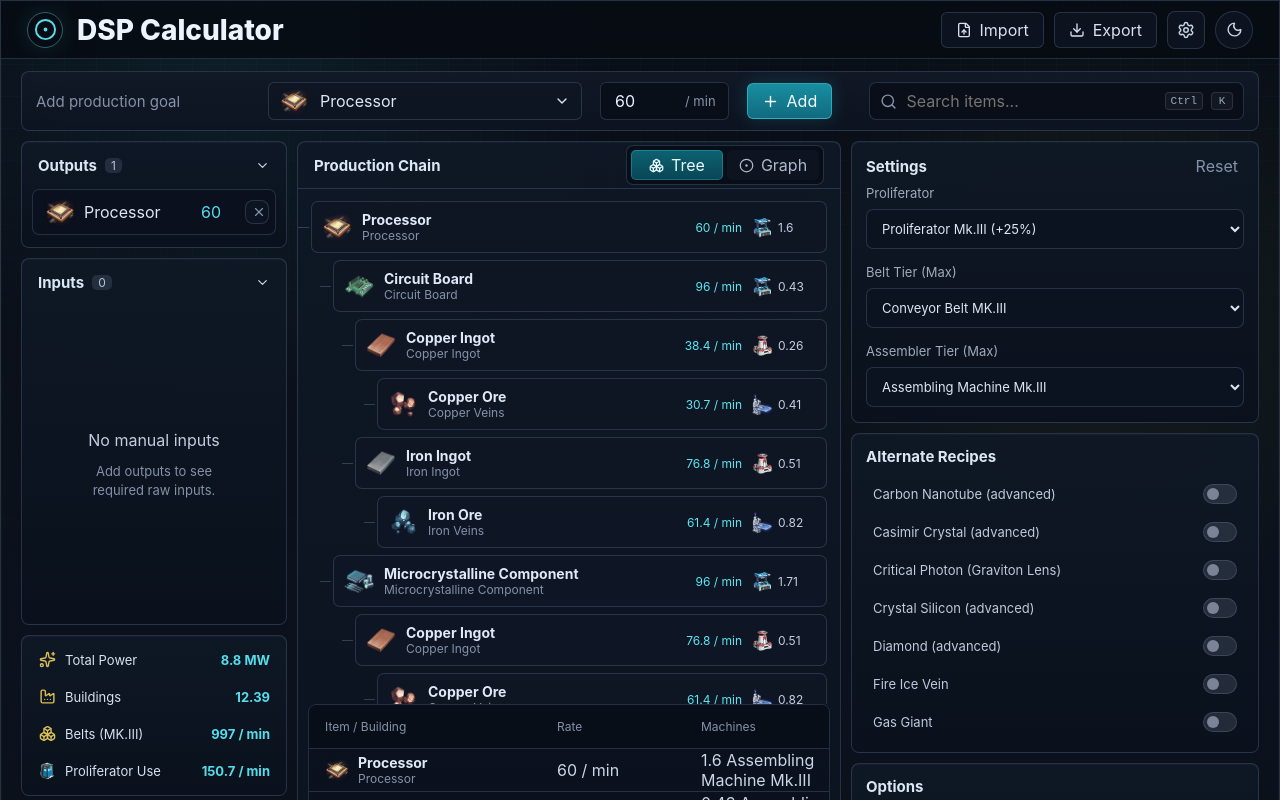
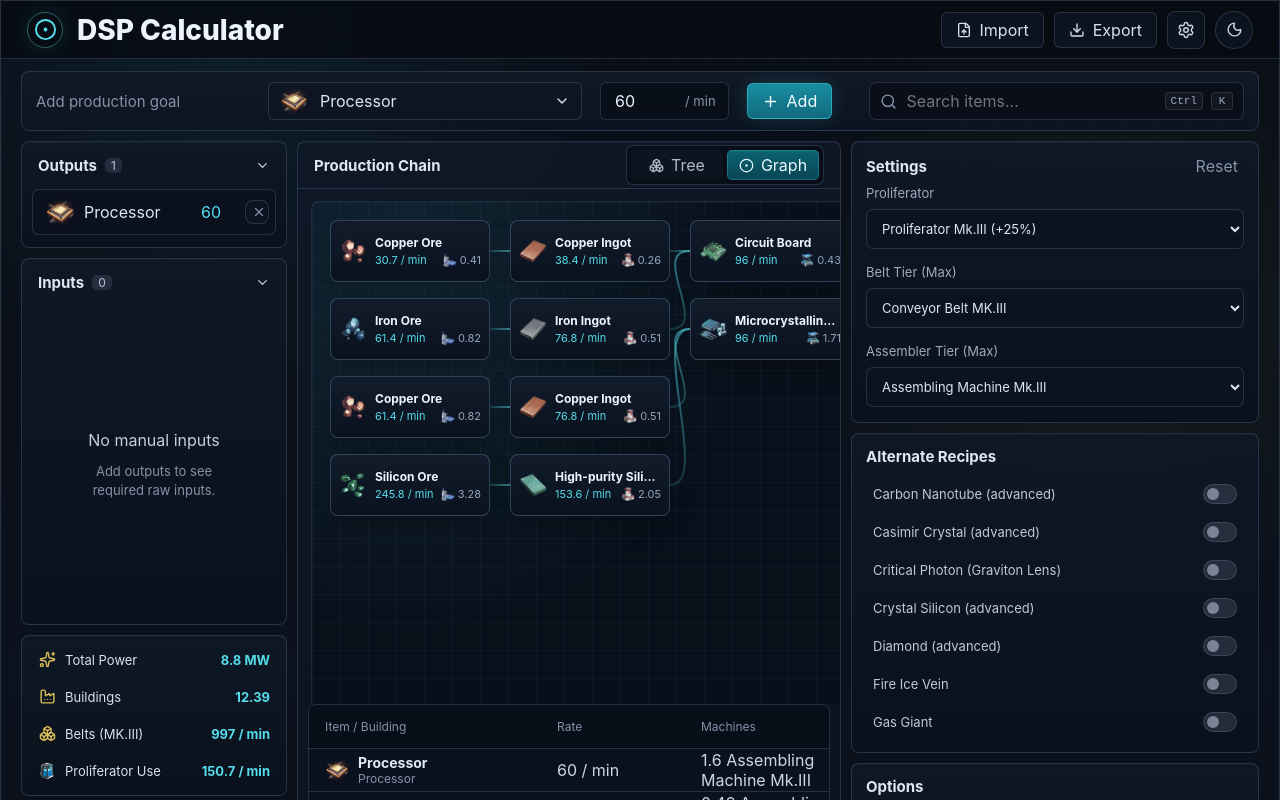
Before and after one commit to stevengglandry/dsp-calculator, a React (Vite) app: page / in a window 1280 px wide. Shown: the top 800 px of the page. Built offline with nearby package versions, Linux system fonts and the light colour scheme.

Commit message:
Make Graph view default on load and add production building icon/count to graph nodes

```diff
--- a/src/App.css
+++ b/src/App.css
@@ -540,7 +540,7 @@ kbd {
   grid-template-columns: auto minmax(0, 1fr);
   align-items: center;
   gap: 8px;
-  width: 146px;
+  width: 160px;
   min-height: 62px;
   padding: 8px;
   color: #dce6f4;
@@ -577,24 +577,40 @@ kbd {
   min-width: 0;
 }
 
-.graph-node-copy strong,
-.graph-node-copy small {
+.graph-node-copy strong {
   display: block;
+  overflow: hidden;
+  text-overflow: ellipsis;
+  white-space: nowrap;
+  color: #eef5ff;
+  font-size: 12px;
+  font-weight: 740;
+}
+
+.graph-node-details {
+  display: flex;
+  align-items: center;
+  justify-content: space-between;
+  margin-top: 3px;
+  gap: 4px;
+  min-width: 0;
+}
+
+.graph-node-details small {
+  color: var(--cyan);
+  font-size: 11px;
   overflow: hidden;
   text-overflow: ellipsis;
   white-space: nowrap;
 }
 
-.graph-node-copy strong {
-  color: #eef5ff;
-  font-size: 12px;
-  font-weight: 740;
-}
-
-.graph-node-copy small {
-  margin-top: 3px;
-  color: var(--cyan);
+.graph-node-machine {
+  display: inline-flex;
+  align-items: center;
+  gap: 3px;
+  color: #92a4ba;
   font-size: 11px;
+  white-space: nowrap;
 }
 
 .chain-node {
--- a/src/App.tsx
+++ b/src/App.tsx
@@ -404,7 +404,7 @@ interface PlannerPanelProps {
 }
 
 function PlannerPanel({ result, settings, onOpenRecipe }: PlannerPanelProps) {
-  const [viewMode, setViewMode] = useState<PlannerViewMode>('tree')
+  const [viewMode, setViewMode] = useState<PlannerViewMode>('graph')
   const tableRows = result.nodes.filter((node) => node.machineCount > 0).slice(0, 14)
 
   return (
@@ -488,9 +488,9 @@ interface GraphPoint {
   y: number
 }
 
-const graphNodeWidth = 146
+const graphNodeWidth = 160
 const graphNodeHeight = 62
-const graphColumnGap = 166
+const graphColumnGap = 180
 const graphRowGap = 78
 const graphPadding = 18
 const graphMaxColumns = 6
@@ -733,6 +733,7 @@ function ProductionGraph({ nodes }: { nodes: PlannerNode[] }) {
         </svg>
         {positionedNodes.map(({ node, x, y }) => {
           const item = dspData.itemById.get(node.itemId)
+          const machine = node.machineId ? dspData.itemById.get(node.machineId) : undefined
           return (
             <button
               key={node.id}
@@ -751,7 +752,15 @@ function ProductionGraph({ nodes }: { nodes: PlannerNode[] }) {
               <IconSprite icon={dspData.iconById.get(node.itemId)} label={itemName(node.itemId)} size={28} />
               <span className="graph-node-copy">
                 <strong>{item?.name ?? node.itemId}</strong>
-                <small>{formatRate(node.ratePerMinute)}</small>
+                <span className="graph-node-details">
+                  <small>{formatRate(node.ratePerMinute)}</small>
+                  {machine ? (
+                    <span className="graph-node-machine">
+                      <IconSprite icon={dspData.iconById.get(machine.id)} label={machine.name} size={14} />
+                      <span>{formatCount(node.machineCount)}</span>
+                    </span>
+                  ) : null}
+                </span>
               </span>
             </button>
           )
```
Also changed, not shown: 2 other files (tests, documents, lock files or other folders).
